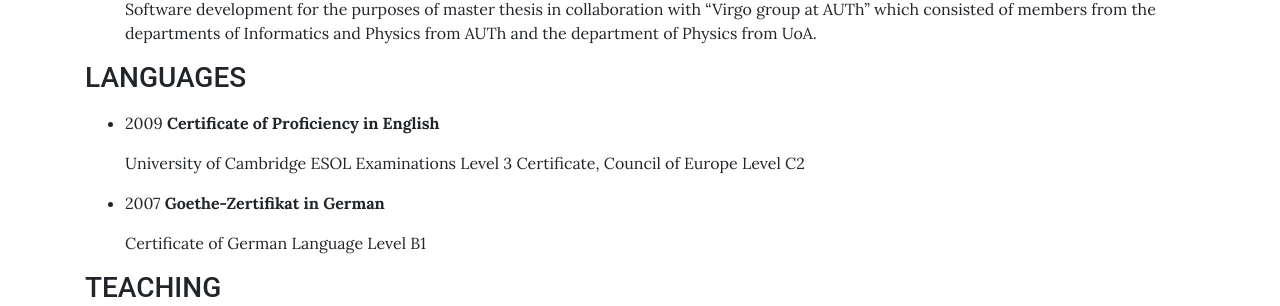
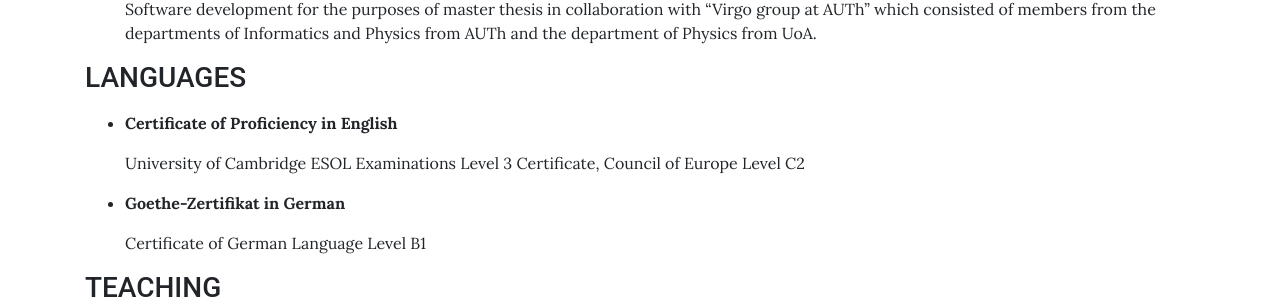
Before and after one commit to sfragkoul/sfragkoul.github.io, a Jekyll site: the page built from pages/CV.md, in a window 1280 px wide. Shown: the part 810-1116 px from the top of the page. Built offline with Jekyll 4.4.1, drawn with Linux system fonts in a browser that asks for light colours.

Commit message:
Update CV.md

```diff
--- a/pages/CV.md
+++ b/pages/CV.md
@@ -39,11 +39,11 @@ background: /assets/img/groupLogo/CV.jpg
 ### LANGUAGES
 <p style="margin-bottom:15px"></p>
 
-- 2009	**Certificate of Proficiency in English**
+- **Certificate of Proficiency in English**
 
    University of Cambridge ESOL Examinations Level 3 Certificate, Council of Europe Level C2
 
-- 2007 	**Goethe-Zertifikat in German**
+- **Goethe-Zertifikat in German**
 
    Certificate of German Language Level B1
 
```
